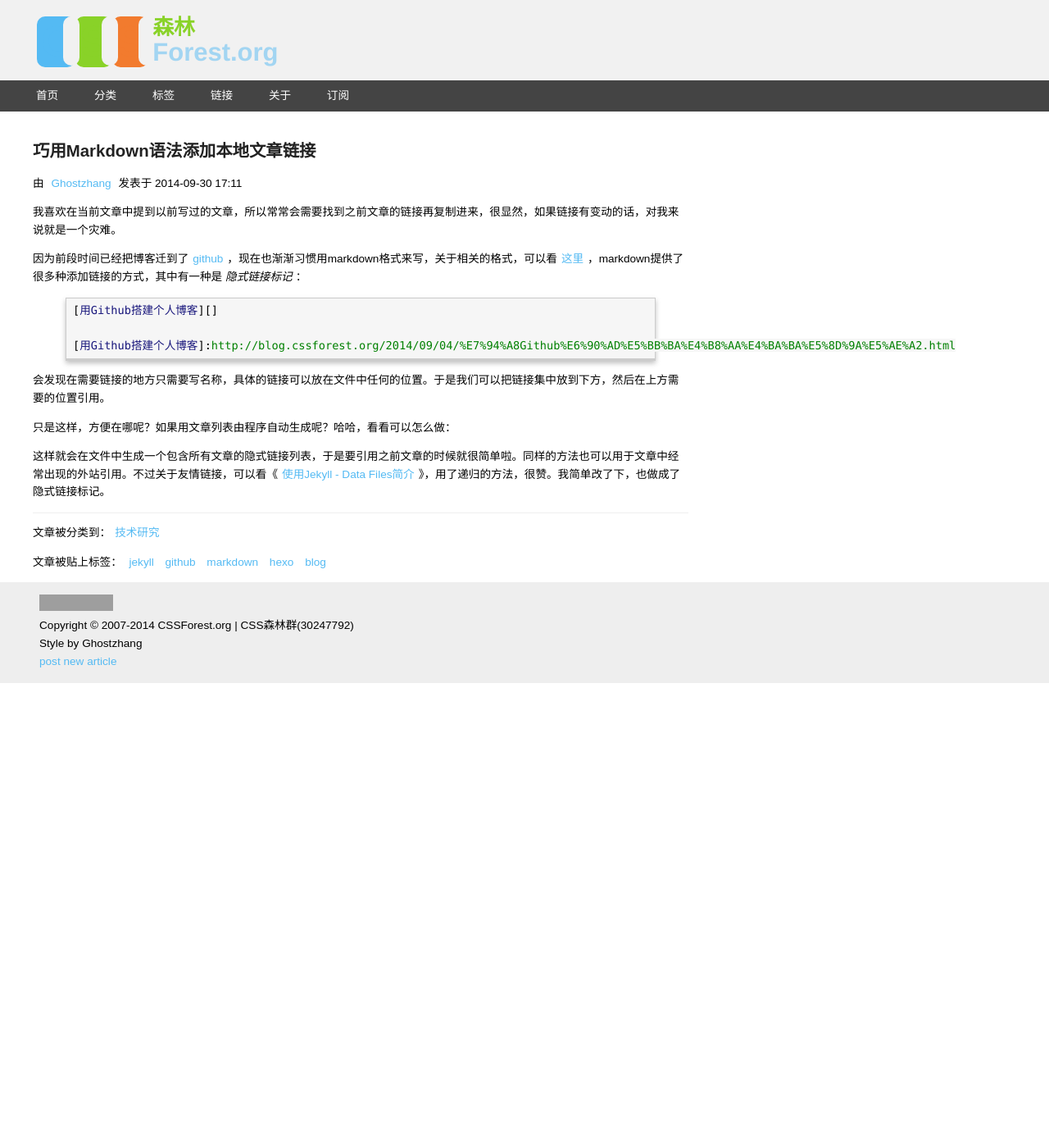
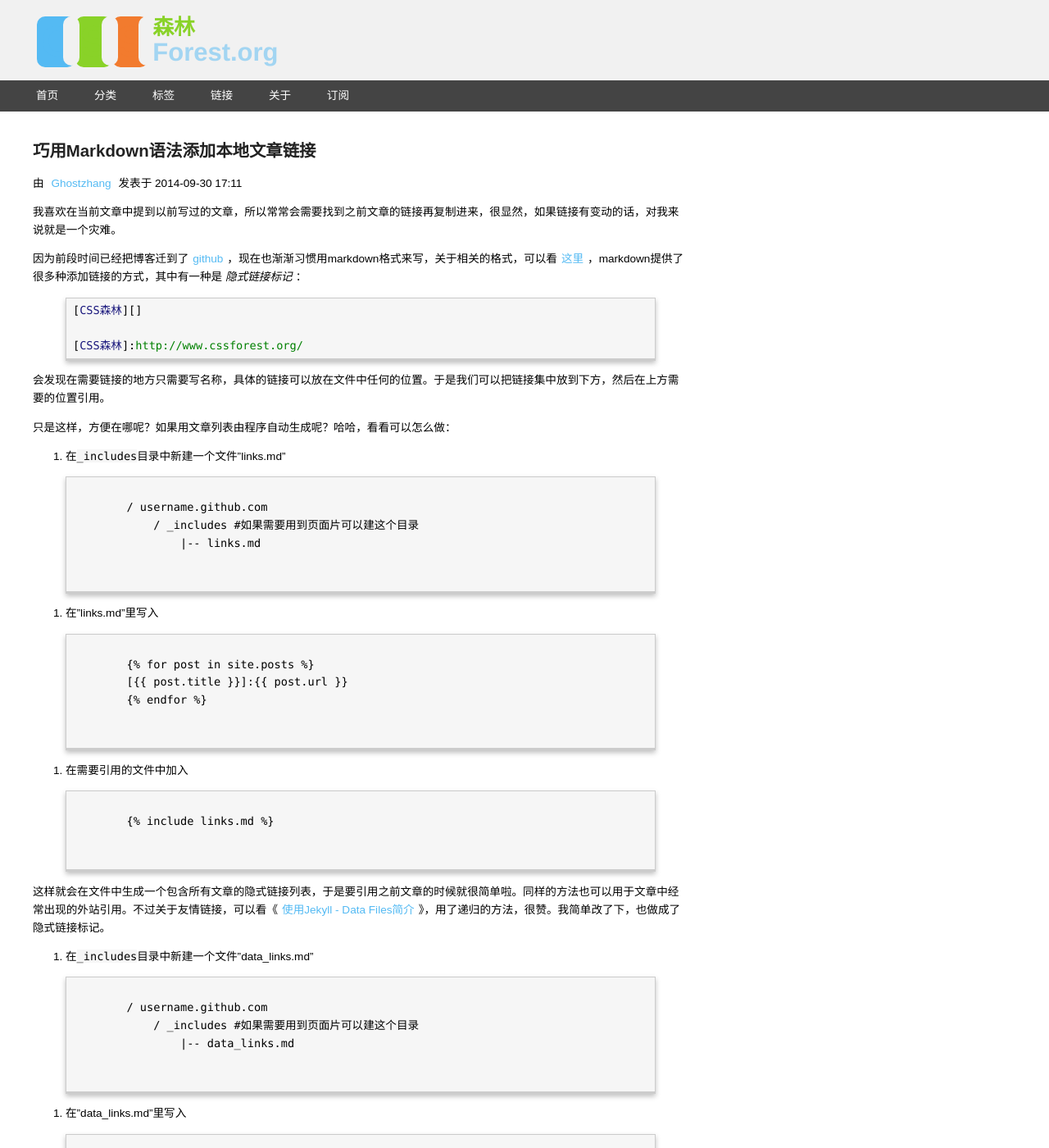
Before and after one commit to ghostzhang/ghostzhang.github.io, a Jekyll site: the page built from _posts/2014-09-30-巧用Markdown语法添加本地文章链接.md, in a window 1280 px wide and 1400 px high. Shown: the whole window at 82% size. Built offline with Jekyll 4.4.1, drawn with Linux system fonts in a browser that asks for light colours; comment, search, counter and statistics services are not loaded; some of the changed text lies outside the part shown; grey boxes are pictures that could not be loaded.

Commit message:
更新文章

```diff
--- a/_posts/2014-09-30-巧用Markdown语法添加本地文章链接.md
+++ b/_posts/2014-09-30-巧用Markdown语法添加本地文章链接.md
@@ -17,9 +17,9 @@ published: true
 
 {% highlight md %}
 {% raw %}
-[用Github搭建个人博客][]
+[CSS森林][]
 
-[用Github搭建个人博客]:http://blog.cssforest.org/2014/09/04/%E7%94%A8Github%E6%90%AD%E5%BB%BA%E4%B8%AA%E4%BA%BA%E5%8D%9A%E5%AE%A2.html
+[CSS森林]:http://www.cssforest.org/
 {% endraw %}
 {% endhighlight %}
 
@@ -27,11 +27,60 @@ published: true
 
 只是这样，方便在哪呢？如果用文章列表由程序自动生成呢？哈哈，看看可以怎么做：
 
+1. 在`_includes`目录中新建一个文件"links.md"
+	{% highlight text %}
+	{% raw %}
+	/ username.github.com
+	    / _includes #如果需要用到页面片可以建这个目录
+	        |-- links.md
+	{% endraw %}
+	{% endhighlight %}
 
+2. 在"links.md"里写入
+	{% highlight text %}
+	{% raw %}
+	{% for post in site.posts %}
+	[{{ post.title }}]:{{ post.url }}
+	{% endfor %}
+	{% endraw %}
+	{% endhighlight %}
+
+3. 在需要引用的文件中加入
+	{% highlight text %}
+	{% raw %}
+	{% include links.md %}
+	{% endraw %}
+	{% endhighlight %}
 
 这样就会在文件中生成一个包含所有文章的隐式链接列表，于是要引用之前文章的时候就很简单啦。同样的方法也可以用于文章中经常出现的外站引用。不过关于友情链接，可以看《[使用Jekyll - Data Files简介](http://mib.cc/blog/2014/2014-06-29-using-jekyll-data-files.html)》，用了递归的方法，很赞。我简单改了下，也做成了隐式链接标记。
 
+1. 在`_includes`目录中新建一个文件"data_links.md"
+	{% highlight text %}
+	{% raw %}
+	/ username.github.com
+	    / _includes #如果需要用到页面片可以建这个目录
+	        |-- data_links.md
+	{% endraw %}
+	{% endhighlight %}
 
+2. 在"data_links.md"里写入
+	{% highlight text %}
+	{% raw %}
+	{% for node in include.nodes %}
+	{% if node.meta == false and node.data %}
+	{% include data_links.md nodes=node.data %}{% else %}
+	[{{ node.name }}]:{{ node.url }}
+	{% endif %}
+	{% endfor %}
+	{% endraw %}
+	{% endhighlight %}
+
+3. 在需要引用的文件中加入
+	{% highlight text %}
+	{% raw %}
+	{% include data_links.md nodes=site.data.nerd_urls %}
+	{% endraw %}
+	{% endhighlight %}
 
 {% include links.md %}
 {% include article_footer.html %}
```
